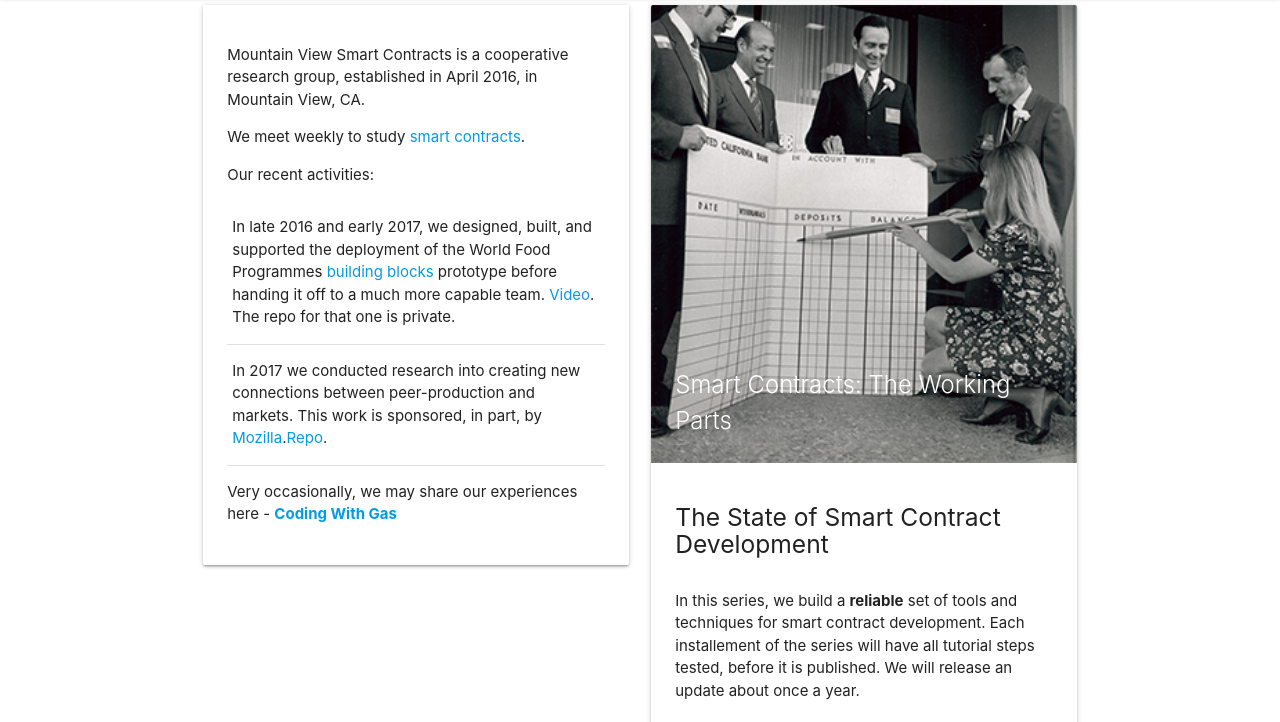
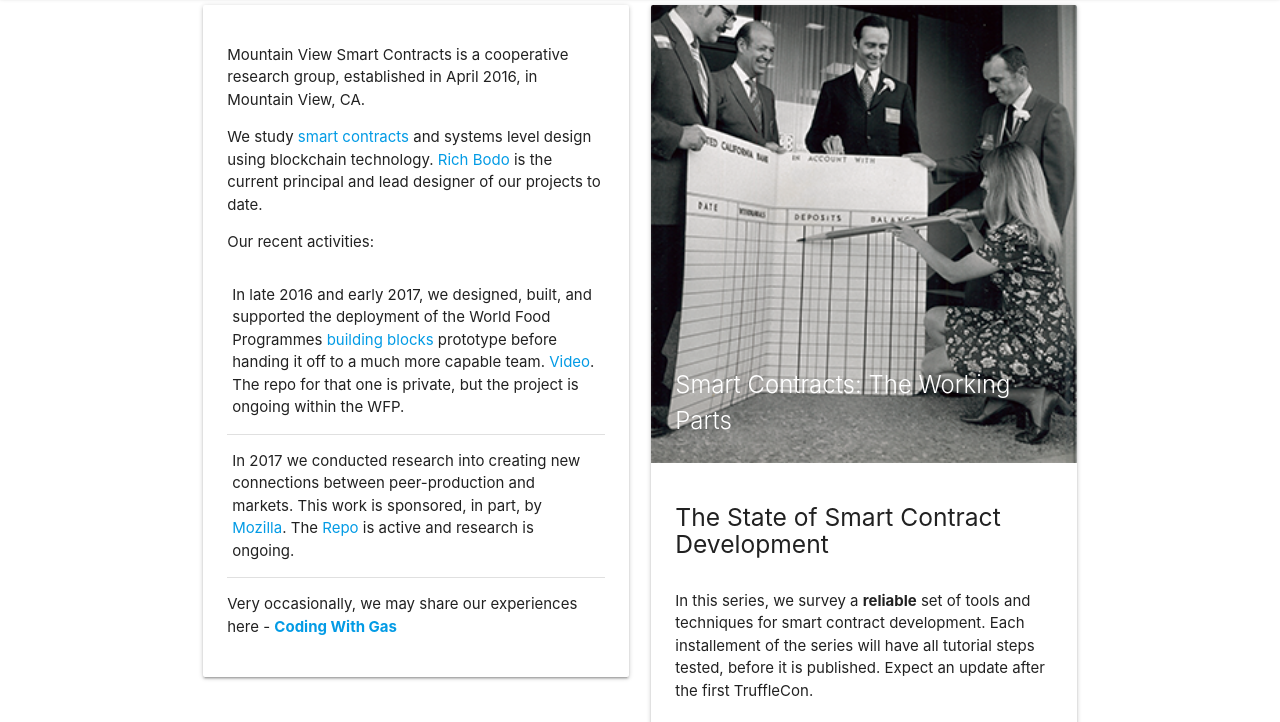
Before and after one commit to eththat/mvsc, a plain HTML site: page index.html in a window 1280 px wide. Shown: the part 67-789 px from the top of the page. Drawn offline with nearby package versions, Linux system fonts and the light colour scheme.

Commit message:
add a link to Rich's linkedin profile and propose an update to the blog.

```diff
--- a/index.html
+++ b/index.html
@@ -33,14 +33,14 @@ height="0" width="0" style="display:none;visibility:hidden"></iframe></noscript>
       <div class="col l6">
         <div class="card-panel">
           <p>Mountain View Smart Contracts is a cooperative research group, established in April 2016, in Mountain View, CA.</p>
-          <p>We meet weekly to study <a href="https://en.wikipedia.org/wiki/Smart_contract">smart contracts</a>.</p>
+          <p>We study <a href="https://en.wikipedia.org/wiki/Smart_contract">smart contracts</a> and systems level design using blockchain technology.  <a href="https://www.linkedin.com/in/complete/">Rich Bodo</a> is the current principal and lead designer of our projects to date.</p>
 	  <p>Our recent activities:</p>
 	  <table>
   <tr>
-    <td>In late 2016 and early 2017, we designed, built, and supported the deployment of the World Food Programmes <a href="http://innovation.wfp.org/project/building-blocks">building blocks</a> prototype before handing it off to a much more capable team. <a href="https://www.youtube.com/watch?v=y50C2JEZMrQ">Video</a>. The repo for that one is private.</td>
+    <td>In late 2016 and early 2017, we designed, built, and supported the deployment of the World Food Programmes <a href="http://innovation.wfp.org/project/building-blocks">building blocks</a> prototype before handing it off to a much more capable team. <a href="https://www.youtube.com/watch?v=y50C2JEZMrQ">Video</a>. The repo for that one is private, but the project is ongoing within the WFP.</td>
   </tr>
   <tr>
-    <td>In 2017 we conducted research into creating new connections between peer-production and markets.  This work is sponsored, in part, by <a href="https://medium.com/mozilla-open-innovation/about">Mozilla</a>.<a href="https://github.com/bugmark">Repo</a>.</td>
+    <td>In 2017 we conducted research into creating new connections between peer-production and markets.  This work is sponsored, in part, by <a href="https://medium.com/mozilla-open-innovation/about">Mozilla</a>.  The <a href="https://github.com/bugmark">Repo</a> is active and research is ongoing.</td>
   </tr>
 </table>
           <p>Very occasionally, we may share our experiences here - <b><a href="https://medium.com/@codingwithgas/">Coding With Gas</a></b>
@@ -58,7 +58,7 @@ height="0" width="0" style="display:none;visibility:hidden"></iframe></noscript>
                       <div class="card-content">
                         <p><h5>The State of Smart Contract Development</h5></p>
                         <br/>
-                        <p>In this series, we build a <b>reliable</b> set of tools and techniques for smart contract development.  Each installement of the series will have all tutorial steps tested, before it is published.  We will release an update about once a year.</p>
+                        <p>In this series, we survey a <b>reliable</b> set of tools and techniques for smart contract development.  Each installement of the series will have all tutorial steps tested, before it is published.  Expect an update after the first TruffleCon.</p>
                         <br/>
                         <p>Image above:<i>United California Bank New Industrial Office Opening July 9, 1971</i>
                         Copyright Mountain View Public Library - all rights reserved.
```
